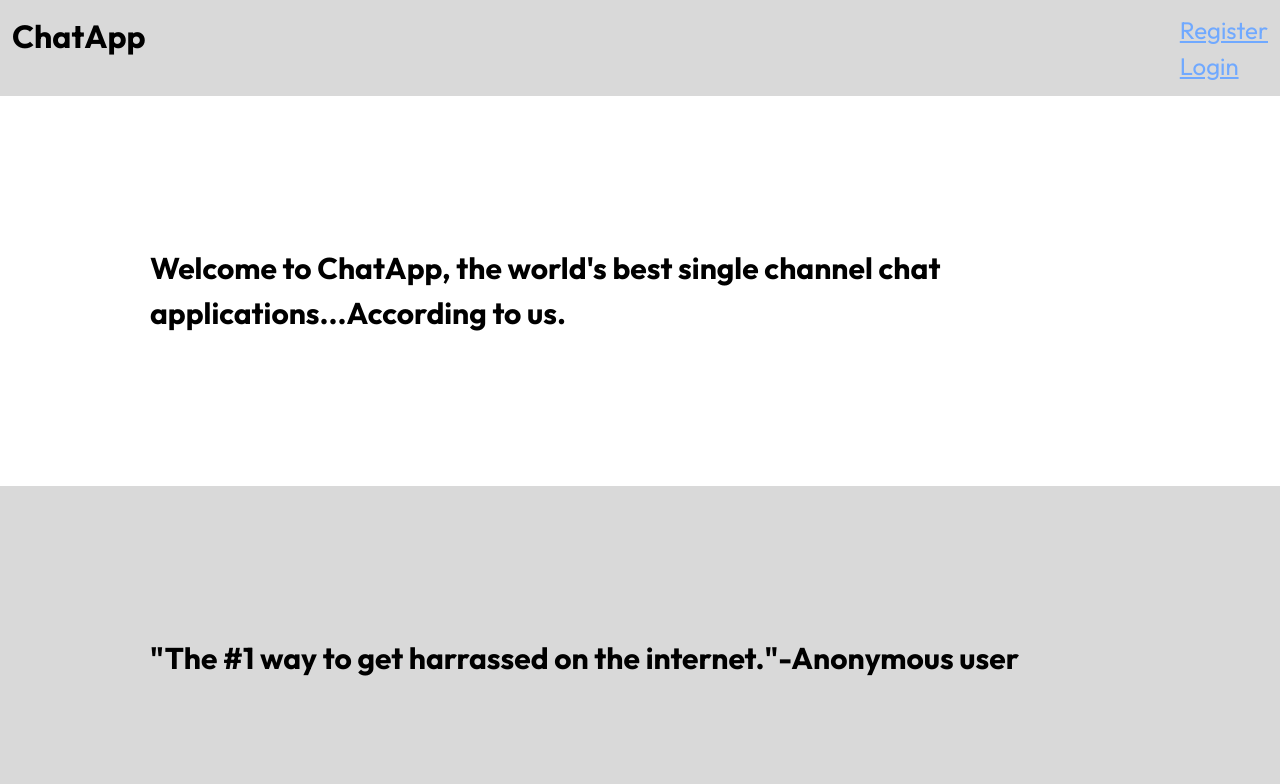
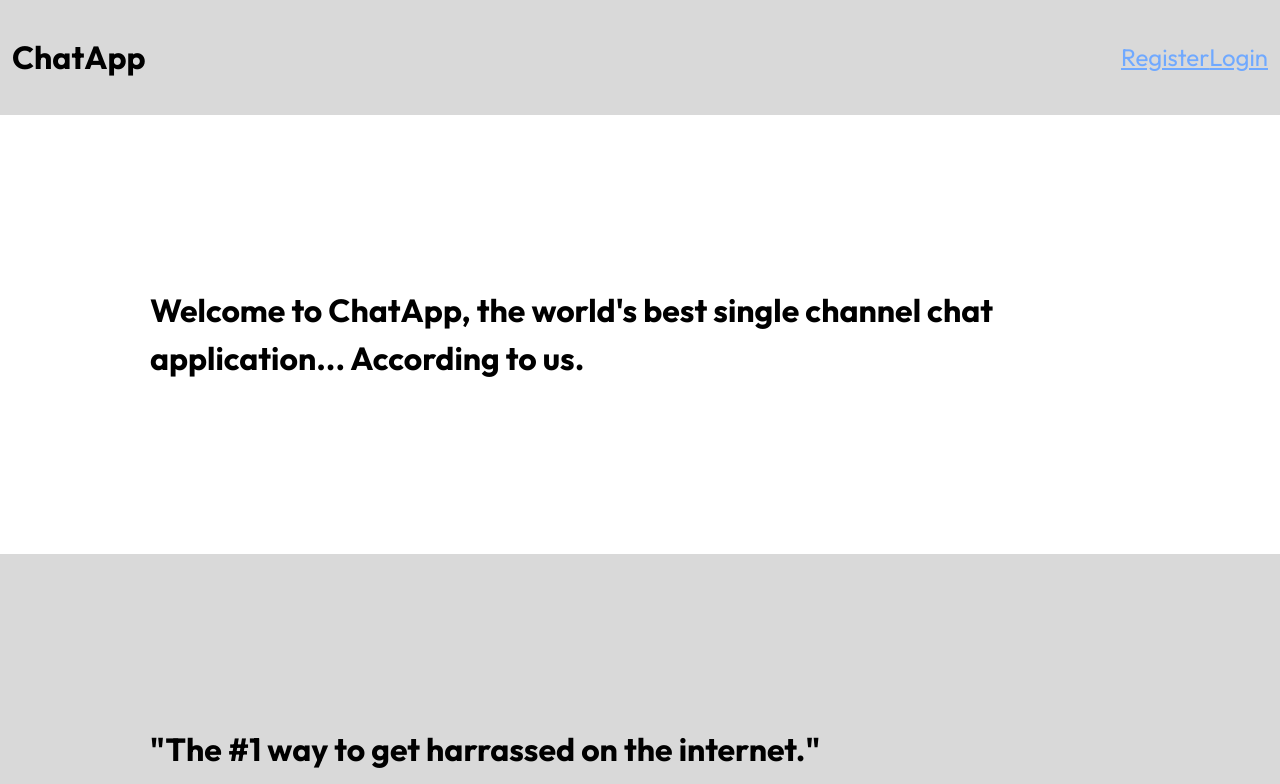
Before and after one commit to MorganDilling/chatapp, a Svelte app: page / in a window 1280 px wide. Shown: the top 784 px of the page. Built offline with nearby package versions, Linux system fonts and the light colour scheme.

Commit message:
Some hints to go in the right direction
Also removed some unnecessary code and corrected some typos.

```diff
--- a/src/App.svelte
+++ b/src/App.svelte
@@ -7,23 +7,25 @@
 
 <Router>
   <Route path="/">
-    <div class="Header">
+    <div class="header">
       <h1>ChatApp</h1>
-      <div>
-        <div class="register"><Link to="/register">Register</Link></div>
-        <div class="login"><Link to="/login">Login</Link></div>
+      <div class="options-container">
+        <div class="button"><Link to="/register">Register</Link></div>
+        <div class="button"><Link to="/login">Login</Link></div>
       </div>
     </div>
 
     <div class="welcome">
-      <h2>
-        Welcome to ChatApp, the world's best single channel chat
-        applications...According to us.
-      </h2>
+      <h1>
+        Welcome to ChatApp, the world's best single channel chat application...
+        According to us.
+      </h1>
     </div>
 
     <div class="review">
-      <h2>"The #1 way to get harrassed on the internet."-Anonymous user</h2>
+      <h1>
+        "The #1 way to get harrassed on the internet."<br /> - Anonymous user
+      </h1>
     </div>
 
     <div class="copyright">
@@ -36,45 +38,38 @@
 </Router>
 
 <style lang="scss">
-  @import url('https://fonts.googleapis.com/css2?family=Outfit:wght@100;200;300;400;500;600;700;800;900&display=swap');
-  * {
-    margin: 0px;
-    padding: 0px;
+  @use './lib/styles/colours.scss' as colours;
+
+  .button {
+    // styles here :)
   }
 
-  .Header {
-    background-color: #d9d9d9;
-    color: black;
+  .options-container {
+    display: flex;
+    flex-direction: row;
+    justify-content: space-between;
+
+    // perhaps some more stuff? hmmmmmmmmmmmmmmmmm ¯\_(ツ)_/¯
+  }
+
+  .header {
+    background-color: colours.$grey;
+    color: colours.$black;
     padding: 12px;
-    // padding-right: 1100px;
     display: flex;
     justify-content: space-between;
+    align-items: center;
   }
-  // .register {
-  //   // text-align: right;
-  //   // padding-right: 48px;
-  //   // padding-top: 12px;
-  // }
 
-  // .login {
-  //   text-align: right;
-  //   padding-right: 48px;
-  //   padding-top: 12px;
-  // }
   .welcome {
-    font-size: 20px;
-    font-family: outfit;
     padding: 150px;
   }
   .copyright {
     text-align: center;
-    top: 0px;
   }
   .review {
-    font-size: 20px;
-    font-family: outfit;
-    background-color: #d9d9d9;
-    color: black;
+    background-color: colours.$grey;
+    color: colours.$black;
     padding: 150px;
     text-align: left;
   }
```
